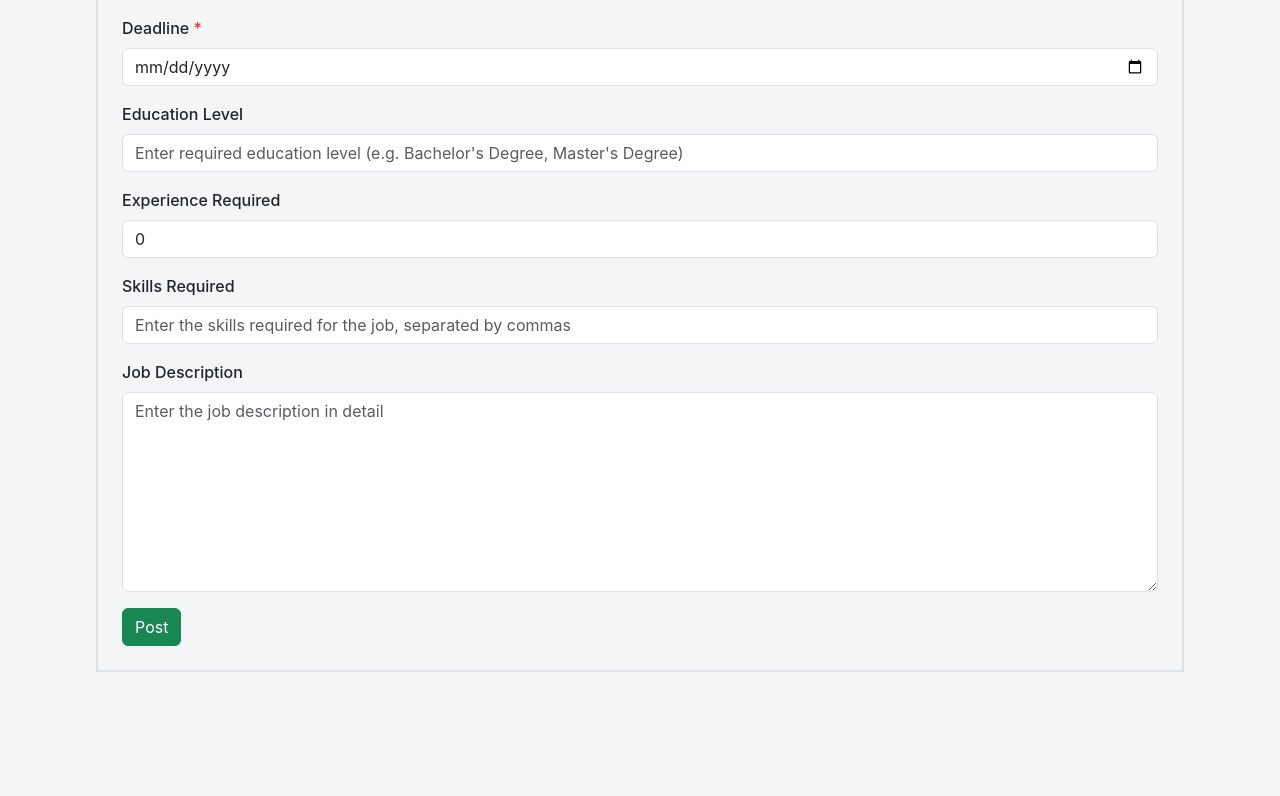
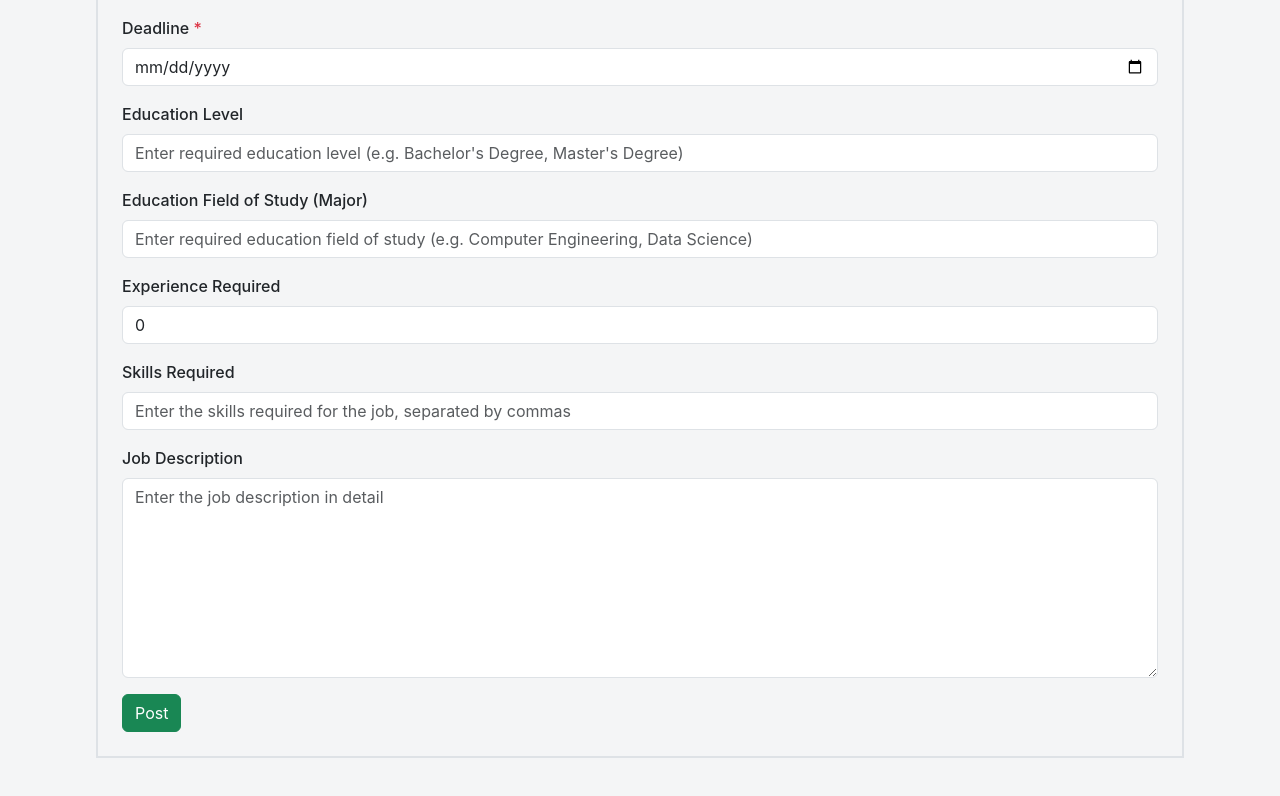
Before and after one commit to The-SP/Job-Portal-Frontend, a React (Create React App) app: page /jobs/create in a window 1280 px wide. Shown: the part 777-1573 px from the top of the page. Before the commit the page ends 1497 px from the top, so only its background shows below. Built offline with nearby package versions, Linux system fonts and the light colour scheme.

Commit message:
Add field of study in job

```diff
--- a/src/pages/jobs/crud/JobCreate.js
+++ b/src/pages/jobs/crud/JobCreate.js
@@ -40,6 +40,7 @@ const JobCreate = () => {
           employment_type: "",
           job_nature: "",
           education_level: "",
+          education_field_of_study: "",
           experience_required: 0,
           skill_required: "",
           description: "",
@@ -58,6 +59,7 @@ const JobCreate = () => {
           job_nature: Yup.string().required("Job location is required"),
           //   Specification
           education_level: Yup.string(),
+          education_field_of_study: Yup.string(),
           experience_required: Yup.number().min(0),
           skill_required: Yup.string(),
           //   Additional Description
@@ -126,6 +128,12 @@ const JobCreate = () => {
             placeholder="Enter required education level (e.g. Bachelor's Degree, Master's Degree)"
           />
           <MyTextInput
+            label="Education Field of Study (Major)"
+            name="education_field_of_study"
+            type="text"
+            placeholder="Enter required education field of study (e.g. Computer Engineering, Data Science)"
+          />
+          <MyTextInput
             label="Experience Required"
             name="experience_required"
             type="number"
--- a/src/pages/jobs/crud/JobDetail.js
+++ b/src/pages/jobs/crud/JobDetail.js
@@ -86,8 +86,10 @@ const JobDetail = () => {
                   <ul className="list-unstyled">
                     <li>
                       <i className="fa fa-angle-right text-primary me-2"></i>At
-                      least a {job.education_level} holder in computer science,
-                      engineering, or information technology.
+                      least a {job.education_level} degree holder{" "}
+                      {job.education_field_of_study &&
+                        `in ${job.education_field_of_study}, or related field`}
+                      .
                     </li>
                     <li>
                       <i className="fa fa-angle-right text-primary me-2"></i>A
--- a/src/pages/jobs/crud/JobUpdate.js
+++ b/src/pages/jobs/crud/JobUpdate.js
@@ -54,6 +54,7 @@ const JobUpdate = () => {
           employment_type: job.employment_type,
           job_nature: job.job_nature,
           education_level: job.education_level,
+          education_field_of_study: job.education_field_of_study,
           experience_required: job.experience_required,
           skill_required: job.skill_required,
           description: job.description,
@@ -72,6 +73,7 @@ const JobUpdate = () => {
           job_nature: Yup.string().required("Job location is required"),
           //   Specification
           education_level: Yup.string(),
+          education_field_of_study: Yup.string(),
           experience_required: Yup.number().min(0),
           skill_required: Yup.string(),
           //   Additional Description
@@ -140,6 +142,12 @@ const JobUpdate = () => {
             placeholder="Enter required education level (e.g. Bachelor's Degree, Master's Degree)"
           />
           <MyTextInput
+            label="Education Field of Study (Major)"
+            name="education_field_of_study"
+            type="text"
+            placeholder="Enter required education field of study (e.g. Computer Engineering, Data Science)"
+          />
+          <MyTextInput
             label="Experience Required"
             name="experience_required"
             type="number"
--- a/src/pages/jobs/employer/EmployerJobList.js
+++ b/src/pages/jobs/employer/EmployerJobList.js
@@ -11,7 +11,7 @@ const EmployerJobList = () => {
     axiosInstance
       .get(urls.EMPLOYER_JOBS)
       .then((res) => {
-        console.table("Jobs:", res.data);
+        // console.table("Jobs:", res.data);
         setJobs(res.data);
       })
       .catch((err) => console.log(err));
```
